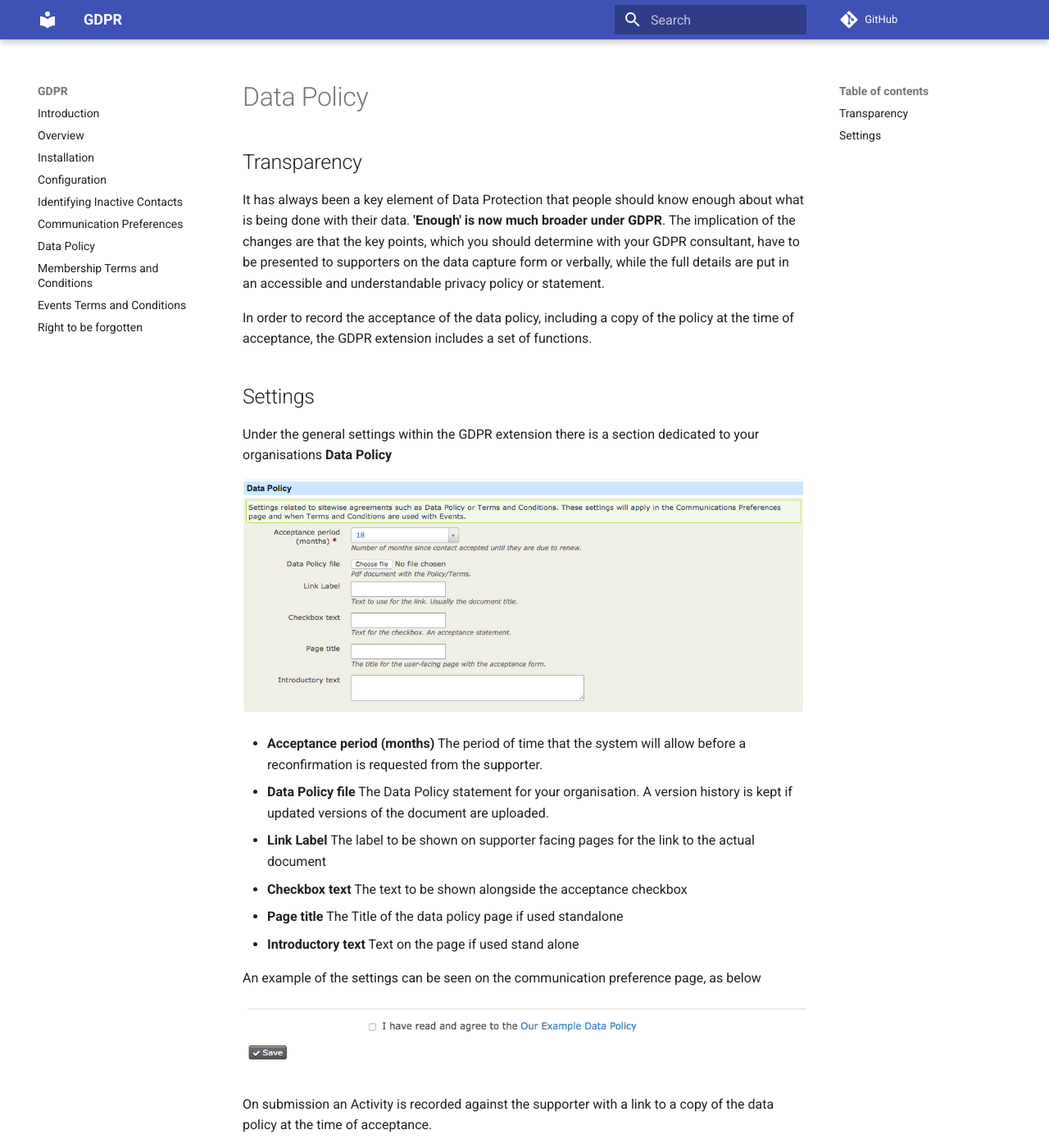
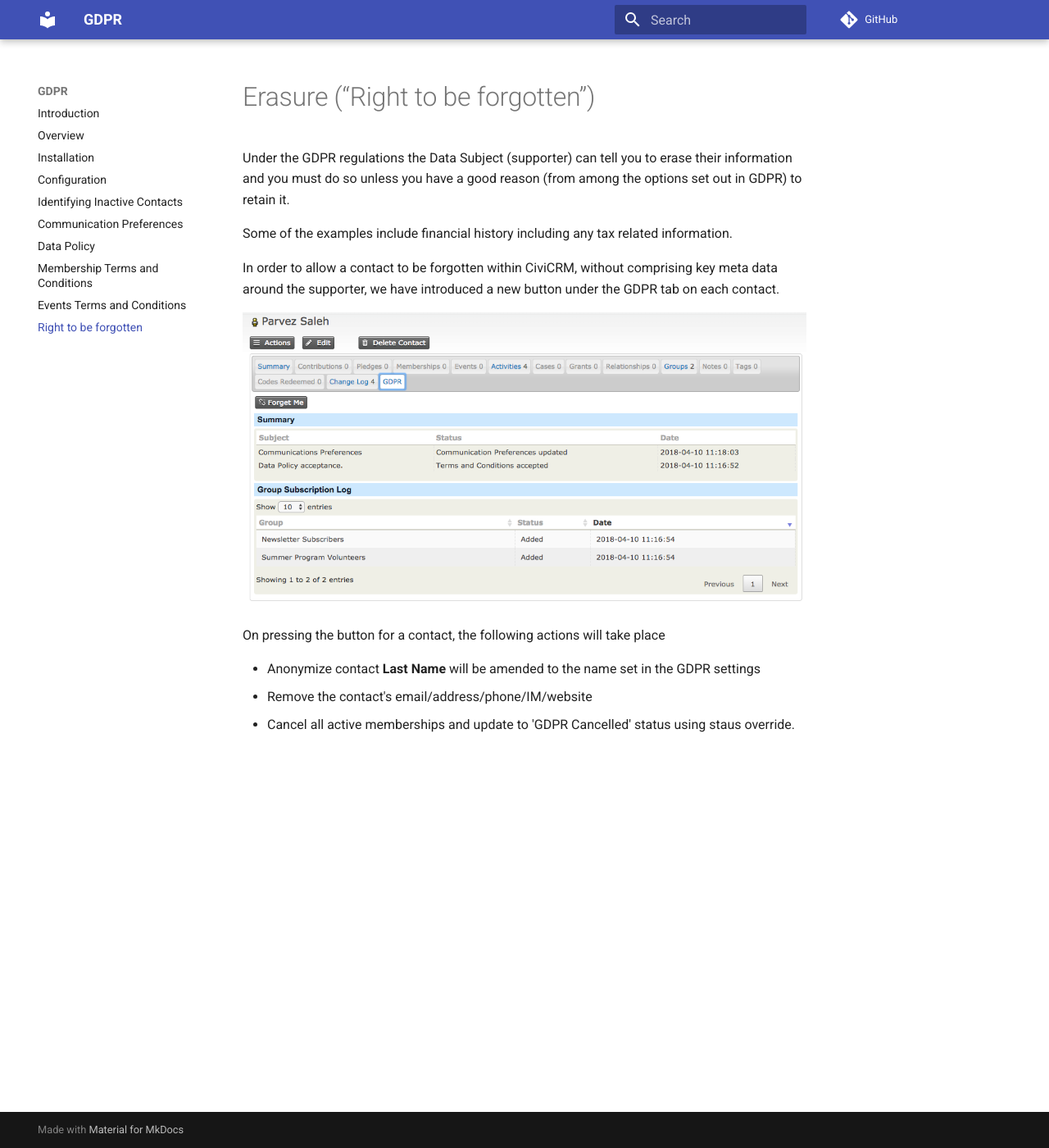
Before and after one commit to veda-consulting-company/uk.co.vedaconsulting.gdpr, an MkDocs documentation site: the page built from docs/right-to-be-forgotten.md, in a window 1280 px wide and 1400 px high. Shown: the whole window at 82% size. Built offline with MkDocs 1.6.1 and Material for MkDocs 9.7.7, drawn with Linux system fonts in a browser that asks for light colours; comment, search, counter and statistics services are not loaded; old or Windows-style settings are respelled for this version of MkDocs; some of the changed text lies outside the part shown.

Commit message:
Docs Forget me and Inactive

```diff
--- a/docs/right-to-be-forgotten.md
+++ b/docs/right-to-be-forgotten.md
@@ -1,31 +1,15 @@
-# Data Policy
+# Erasure (“Right to be forgotten”)
 
-## Transparency
+Under the GDPR regulations the Data Subject (supporter) can tell you to erase their information and you must do so unless you have a good reason (from among the options set out in GDPR) to retain it.
 
-It has always been a key element of Data Protection that people should know enough about what is being done with their data. **'Enough' is now much broader under GDPR**. The implication of the changes are that the key points, which you should determine with your GDPR consultant, have to be presented to supporters on the data capture form or verbally, while the full details are put in an accessible and understandable privacy policy or statement.
+Some of the examples include financial history including any tax related information.
 
-In order to record the acceptance of the data policy, including a copy of the policy at the time of acceptance, the GDPR extension includes a set of functions.
+In order to allow a contact to be forgotten within CiviCRM, without comprising key meta data around the supporter, we have introduced a new button under the GDPR tab on each contact.
 
-## Settings
+![Communication Preferences Main](/images/forget-me-button-gdpr-tab.png)
 
-Under the general settings within the GDPR extension there is a section dedicated to your organisations **Data Policy**
+On pressing the button for a contact, the following actions will take place
 
-![Data Policy Settings](/images/data-policy-settings.png)
-
-* **Acceptance period (months)** The period of time that the system will allow before a reconfirmation is requested from the supporter.
-* **Data Policy file** The Data Policy statement for your organisation. A version history is kept if updated versions of the document are uploaded.
-* **Link Label** The label to be shown on supporter facing pages for the link to the actual document
-* **Checkbox text** The text to be shown alongside the acceptance checkbox
-* **Page title** The Title of the data policy page if used standalone
-* **Introductory text** Text on the page if used stand alone
-
-An example of the settings can be seen on the communication preference page, as below
-
-![Data Policy Settings](/images/data-policy-example.png)
-
-On submission an Activity is recorded against the supporter with a link to a copy of the data policy at the time of acceptance.
-
-On subsequent visits to the communications preferences page the supporter will not be prompted to accept the data policy, unless
-
-* The validity period set in the extension has been exceed
-* A new version of the data policy has been uploaded and the **This is a new version of the document.** checkbox was ticked, indicating a change to the terms which require acceptance from the supporter.
+* Anonymize contact **Last Name** will be amended to the name set in the GDPR settings
+* Remove the contact's email/address/phone/IM/website
+* Cancel all active memberships and update to 'GDPR Cancelled' status using staus override.
--- a/mkdocs.yml
+++ b/mkdocs.yml
@@ -23,4 +23,4 @@ pages:
 - Data Policy: data-policy.md
 - Membership Terms and Conditions: membership-terms-and-conditions.md
 - Events Terms and Conditions: events-terms-and-conditions.md
-- Right to be forgotten: right-to-be-forgotten
+- Right to be forgotten: right-to-be-forgotten.md
```
Also changed, not shown: docs/identifying-inactive-contacts.md (+14 -30 lines), docs/images/forget-me-button-gdpr-tab.png (added), docs/images/inactive-actions.png (added), docs/images/inactive-dashboard.png (added), docs/images/inactive-settings.png (added).
